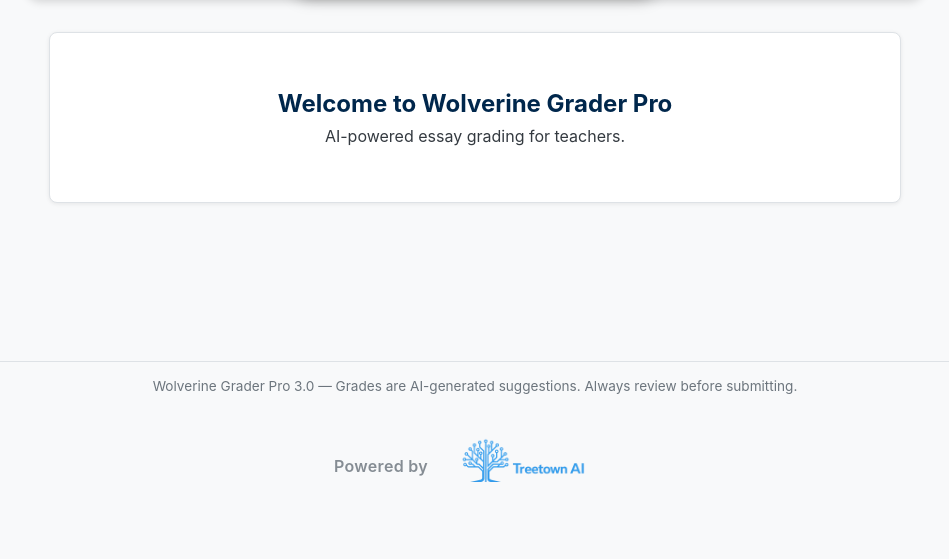
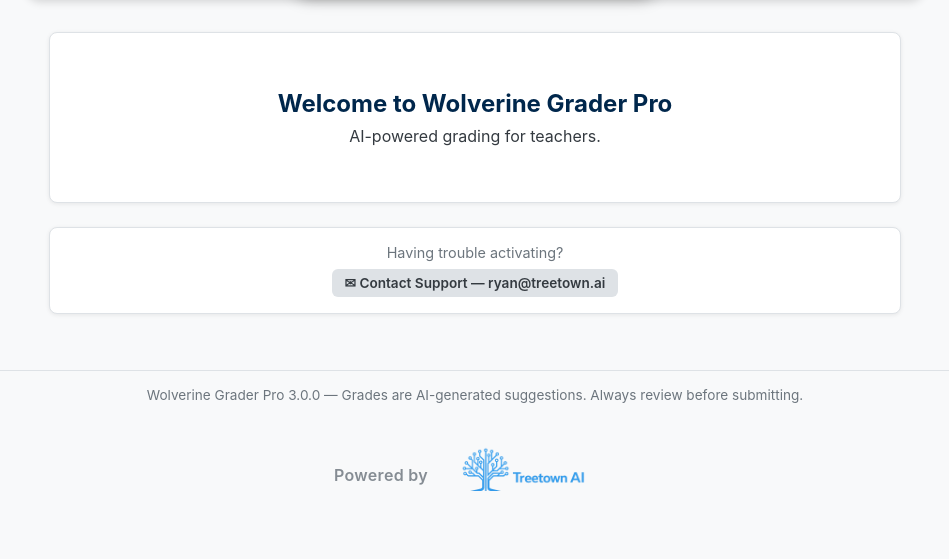
Before and after one commit to baeser/wolverine-grader-pro, a Flask app: template templates/activate.html in a window 1280 px wide. Shown: the part 250-809 px from the top of the page, without its empty margins (165-1114 px from the left). Before the commit the page ends 732 px from the top, so only its background shows below. Run offline with Flask 3, Linux system fonts and the light colour scheme; the template is opened without the code that fills it, so the values that code supplies are empty.

Commit message:
Add license key UX improvements and v3.1.0 release infrastructure
- Show activation success screen with license key + copy button before redirecting
- Add License modal in header (key display, copy, deactivate) accessible from any page
- Add full release pipeline script (sign, notarize, DMG, GitHub release, Firebase)
- Add app icon assets and VERSION file
- License system, trial support, and related backend/Firebase updates

Co-Authored-By: Claude Sonnet 4.6 <noreply@anthropic.com>

```diff
--- a/app.py
+++ b/app.py
@@ -1238,11 +1238,67 @@ def api_essay_text(idx):
     return jsonify({'filename': essay.get('filename', ''), 'text': text})
 
 
+def _kill_stale_instances(port: int):
+    """Kill any previous Wolverine Grader Pro processes before starting.
+
+    Handles the case where a user opens a new build while an old one is still
+    running — the old server would keep serving stale pages on the same port.
+    """
+    import signal, re, subprocess
+
+    my_pid = os.getpid()
+
+    # Strategy 1: Kill anything holding our port
+    try:
+        result = subprocess.run(
+            ['lsof', '-ti', f':{port}'],
+            capture_output=True, text=True, timeout=5
+        )
+        if result.returncode == 0:
+            for pid_str in result.stdout.strip().splitlines():
+                try:
+                    pid = int(pid_str.strip())
+                    if pid != my_pid:
+                        print(f"  ⚠ Killing stale process on port {port} (PID {pid})")
+                        os.kill(pid, signal.SIGTERM)
+                except (ValueError, ProcessLookupError, PermissionError):
+                    pass
+    except Exception:
+        pass
+
+    # Strategy 2: Kill any other WolverineGraderPro processes (catches ones on
+    # different ports or stuck in startup)
+    try:
+        result = subprocess.run(
+            ['pgrep', '-f', 'WolverineGraderPro'],
+            capture_output=True, text=True, timeout=5
+        )
+        if result.returncode == 0:
+            for pid_str in result.stdout.strip().splitlines():
+                try:
+                    pid = int(pid_str.strip())
+                    if pid != my_pid:
+                        print(f"  ⚠ Killing stale WolverineGraderPro process (PID {pid})")
+                        os.kill(pid, signal.SIGTERM)
+                except (ValueError, ProcessLookupError, PermissionError):
+                    pass
+    except Exception:
+        pass
+
+    # Brief pause so the OS releases the port
+    time.sleep(0.5)
+
+
 if __name__ == '__main__':
-    import webbrowser, threading
+    import webbrowser, subprocess
     port = int(os.environ.get('PORT', 5050))
-    print("\n  Wolverine Grader Pro 3.0")
-    print(f"  Open http://127.0.0.1:{port} in your browser\n")
+
+    from grader.license_manager import APP_VERSION
+    print(f"\n  Wolverine Grader Pro {APP_VERSION}")
+    print(f"  Checking for stale instances...")
+    _kill_stale_instances(port)
+
+    print(f"  Starting server on http://127.0.0.1:{port}\n")
     # Auto-open the browser after a short delay so the server is ready
     threading.Timer(1.2, lambda: webbrowser.open(f'http://127.0.0.1:{port}')).start()
     app.run(host='127.0.0.1', debug=False, port=port, threaded=True)
--- a/static/js/activate.js
+++ b/static/js/activate.js
@@ -61,6 +61,11 @@ async function claimPurchase() {
         errDiv.style.display = 'block';
         return;
     }
+    if (!/^\d{9}$/.test(orderNumber)) {
+        errDiv.textContent = 'TPT order numbers are 9 digits (e.g. 123456789). Check your TPT receipt email for your order number.';
+        errDiv.style.display = 'block';
+        return;
+    }
     if (!buyerName) {
         errDiv.textContent = 'Please enter the name on your receipt.';
         errDiv.style.display = 'block';
@@ -85,16 +90,21 @@ async function claimPurchase() {
             const key = data.licenseKey || data.license_key;
             successDiv.innerHTML = `
                 <div class="license-key-display">\u2705 Your License Key</div>
-                <div class="license-key-value">${key}</div>
+                <div class="license-key-value" style="font-family:monospace; font-size:1.3rem; letter-spacing:2px; font-weight:bold; padding:0.75rem; background:var(--gray-100,#f3f4f6); border-radius:8px; margin:0.75rem 0; user-select:all;">${key}</div>
                 <p style="margin-top:0.5rem; font-size:0.85rem; color:var(--gray-600);">
                     ${data.alreadyClaimed ? 'This order was already claimed.' : 'Save this key for your records.'}
                 </p>
+                <button class="btn btn-sm btn-secondary" style="margin-top:0.75rem;" onclick="navigator.clipboard.writeText('${key}').then(function(){this.innerHTML='\u2705 Copied!';}.bind(this))">
+                    \uD83D\uDCCB Copy Key to Clipboard
+                </button>
+                <button class="btn btn-primary btn-block" style="margin-top:1rem; font-size:1.05rem;" onclick="document.getElementById('licenseKeyInput').value='${key}';activateKey();">
+                    Activate &amp; Continue \u2192
+                </button>
             `;
             successDiv.style.display = 'block';
 
-            // Auto-activate with the new key
+            // Pre-fill the key but let the user copy it first
             document.getElementById('licenseKeyInput').value = key;
-            setTimeout(() => activateKey(), 500);
         }
     } catch (err) {
         errDiv.textContent = 'Network error. Please try again.';
@@ -141,8 +151,25 @@ async function activateKey() {
                     data.activeDevices.map(d => `<li>${d}</li>`).join('') + '</ul>';
             }
         } else if (data.success) {
-            // Activation successful — redirect to main app
-            window.location.href = '/?activated=1';
+            // Activation successful — show key so user can copy it before continuing
+            const activateCard = document.getElementById('activateCard');
+            activateCard.innerHTML = `
+                <div style="text-align:center; padding:0.5rem 0;">
+                    <div style="font-size:2.5rem; margin-bottom:0.5rem;">✅</div>
+                    <h2 style="margin-bottom:0.25rem;">Activated!</h2>
+                    <p style="color:var(--gray-600); margin-bottom:1.25rem;">Save your license key for your records.</p>
+                    <div style="font-family:monospace; font-size:1.3rem; letter-spacing:2px; font-weight:bold;
+                                padding:0.75rem; background:var(--gray-100,#f3f4f6); border-radius:8px;
+                                margin-bottom:0.75rem; user-select:all;">${licenseKey}</div>
+                    <button class="btn btn-sm btn-secondary" style="margin-bottom:1.25rem;"
+                        onclick="navigator.clipboard.writeText('${licenseKey}').then(() => { this.innerHTML = '✅ Copied!'; })">
+                        📋 Copy Key to Clipboard
+                    </button>
+                    <a href="/?activated=1" class="btn btn-primary btn-block" style="font-size:1.05rem;">
+                        Continue to App →
+                    </a>
+                </div>
+            `;
         }
     } catch (err) {
         errDiv.textContent = 'Network error. Please check your internet connection.';
--- a/templates/activate.html
+++ b/templates/activate.html
@@ -51,7 +51,7 @@
     {% else %}
     <div class="license-welcome-box">
         <h2>Welcome to Wolverine Grader Pro</h2>
-        <p>AI-powered essay grading for teachers.</p>
+        <p>AI-powered grading for teachers.</p>
     </div>
     {% endif %}
 </div>
@@ -132,18 +132,29 @@
     </button>
 </div>
 
-<!-- Update Banner (shown when update is available) -->
-{% if license_status.update %}
+<!-- Help Button -->
+<div class="card" id="helpCard" style="text-align:center; padding:1rem 1.5rem;">
+    <p style="margin:0 0 0.5rem 0; color:var(--gray-600); font-size:0.9rem;">Having trouble activating?</p>
+    <a href="mailto:ryan@treetown.ai?subject=Wolverine%20Grader%20Pro%20%E2%80%94%20Activation%20Help&body=Hi%20Ryan%2C%0A%0AI%20need%20help%20activating%20Wolverine%20Grader%20Pro.%0A%0AMy%20TPT%20order%20number%3A%20%0AMy%20name%3A%20%0A%0APlease%20describe%20the%20issue%3A%0A"
+       class="btn btn-sm btn-secondary" style="display:inline-flex; align-items:center; gap:0.4rem;">
+        &#9993; Contact Support &mdash; ryan@treetown.ai
+    </a>
+</div>
+
+<!-- Update Banner — only shown when a download URL is actually configured -->
+{% if license_status.update and license_status.update.download_url %}
 <div class="card" id="updateCard">
     <div class="update-banner">
         <div class="update-icon">&#128229;</div>
         <div class="update-info">
-            <strong>Version {{ license_status.update.version }} is available</strong>
+            <strong>Update available (v{{ license_status.update.version }})</strong>
             {% if license_status.update.release_notes %}
             <p class="update-notes">{{ license_status.update.release_notes }}</p>
             {% endif %}
+            <p style="margin-top:0.25rem; font-size:0.8rem; color:var(--gray-500);">
+                Contact ryan@treetown.ai for the latest version.
+            </p>
         </div>
-        <a href="{{ license_status.update.download_url }}" target="_blank" class="btn btn-sm btn-success">Download</a>
     </div>
 </div>
 {% endif %}
--- a/templates/base.html
+++ b/templates/base.html
@@ -13,10 +13,58 @@
                 <img src="{{ url_for('static', filename='wolverinegraderprobig-logo.png') }}" alt="Wolverine Grader Pro" class="header-logo">
             </div>
         </div>
-        <button class="help-btn" onclick="document.getElementById('setupModal').classList.add('open')" title="Setup Instructions">
-            &#128218; How It Works
-        </button>
+        <div style="position:absolute; top:1.25rem; right:1.5rem; display:flex; flex-direction:column; gap:0.5rem; align-items:flex-end;">
+            {% if license_status and license_status.status == 'licensed' %}
+            <button class="help-btn" style="position:static;" onclick="document.getElementById('licenseModal').classList.add('open')" title="License Info">
+                &#128273; License
+            </button>
+            {% endif %}
+            <button class="help-btn" style="position:static;" onclick="document.getElementById('setupModal').classList.add('open')" title="Setup Instructions">
+                &#128218; How It Works
+            </button>
+        </div>
     </header>
+
+    <!-- License Modal -->
+    {% if license_status and license_status.status == 'licensed' %}
+    <div class="modal-backdrop" id="licenseModal" onclick="if(event.target===this)this.classList.remove('open')">
+        <div class="modal-box" style="max-width:420px;">
+            <div class="modal-header">
+                <h2>&#128273; Your License</h2>
+                <button class="modal-close" onclick="document.getElementById('licenseModal').classList.remove('open')">&times;</button>
+            </div>
+            <div class="modal-body" style="text-align:center; padding:1.5rem;">
+                <p style="margin-bottom:0.25rem; color:var(--gray-600);">Licensed to</p>
+                <p style="font-weight:700; font-size:1.1rem; margin-bottom:1.25rem;">{{ license_status.licensed_to }}</p>
+                <p style="margin-bottom:0.5rem; color:var(--gray-600); font-size:0.9rem;">License Key</p>
+                <div style="font-family:monospace; font-size:1.15rem; letter-spacing:2px; font-weight:bold;
+                            padding:0.75rem; background:var(--gray-100,#f3f4f6); border-radius:8px;
+                            margin-bottom:0.75rem; user-select:all;">{{ license_status.license_key }}</div>
+                <button class="btn btn-sm btn-secondary" style="margin-bottom:1.5rem;"
+                    onclick="navigator.clipboard.writeText('{{ license_status.license_key }}').then(() => { this.innerHTML = '&#10003; Copied!'; setTimeout(() => { this.innerHTML = '&#128203; Copy Key'; }, 2000); })">
+                    &#128203; Copy Key
+                </button>
+                <p style="font-size:0.85rem; color:var(--gray-600); margin-bottom:1.5rem;">Up to {{ license_status.max_devices }} devices</p>
+                <hr style="border:none; border-top:1px solid var(--gray-200,#e5e7eb); margin-bottom:1.25rem;">
+                <button class="btn btn-sm btn-secondary" onclick="deactivateFromModal()">
+                    Deactivate This Device
+                </button>
+            </div>
+        </div>
+    </div>
+    <script>
+    function deactivateFromModal() {
+        if (!confirm('Deactivate this device? You can re-activate later with your license key.')) return;
+        fetch('/api/license/deactivate', { method: 'POST' })
+            .then(r => r.json())
+            .then(data => {
+                if (data.success) window.location.href = '/activate';
+                else alert(data.error || 'Could not deactivate. Please try again.');
+            })
+            .catch(() => alert('Network error. Please try again.'));
+    }
+    </script>
+    {% endif %}
 
     <!-- Setup Instructions Modal -->
     <div class="modal-backdrop" id="setupModal" onclick="if(event.target===this)this.classList.remove('open')">
@@ -103,10 +151,9 @@
             <a href="/activate">Activate License</a>
         </div>
         {% elif license_status.status == 'licensed' %}
-            {% if license_status.update %}
+            {% if license_status.update and license_status.update.download_url %}
             <div class="license-banner update">
-                &#128229; Update available: v{{ license_status.update.version }}
-                <a href="{{ license_status.update.download_url }}" target="_blank">Download</a>
+                &#128229; Update available (v{{ license_status.update.version }}) &mdash; Contact ryan@treetown.ai for the latest version.
             </div>
             {% endif %}
         {% endif %}
@@ -116,7 +163,7 @@
         {% block content %}{% endblock %}
     </main>
     <footer>
-        <p>Wolverine Grader Pro 3.0 &mdash; Grades are AI-generated suggestions. Always review before submitting.</p>
+        <p>Wolverine Grader Pro {{ license_status.app_version or '3.0.0' }} &mdash; Grades are AI-generated suggestions. Always review before submitting.</p>
         <a href="https://www.treetown.ai" target="_blank" class="footer-brand" style="text-decoration:none; cursor:pointer;">
             <span class="footer-powered">Powered by</span>
             <img src="{{ url_for('static', filename='TreetownAILogoNewest.png') }}" alt="Treetown AI" class="footer-logo">
```
Also changed, not shown: firebase/functions/index.js (+7 -0 lines), grader/license_manager.py (+36 -4 lines), build_assets/app_icon.iconset/icon_128x128.png (added), build_assets/app_icon.iconset/icon_128x128@2x.png (added), build_assets/app_icon.iconset/icon_16x16.png (added), build_assets/app_icon.iconset/icon_16x16@2x.png (added), build_assets/app_icon.iconset/icon_256x256.png (added), build_assets/app_icon.iconset/icon_256x256@2x.png (added), build_assets/app_icon.iconset/icon_32x32.png (added), build_assets/app_icon.iconset/icon_32x32@2x.png (added), build_assets/app_icon.iconset/icon_512x512.png (added), build_assets/app_icon.iconset/icon_512x512@2x.png (added), 4 other files.
